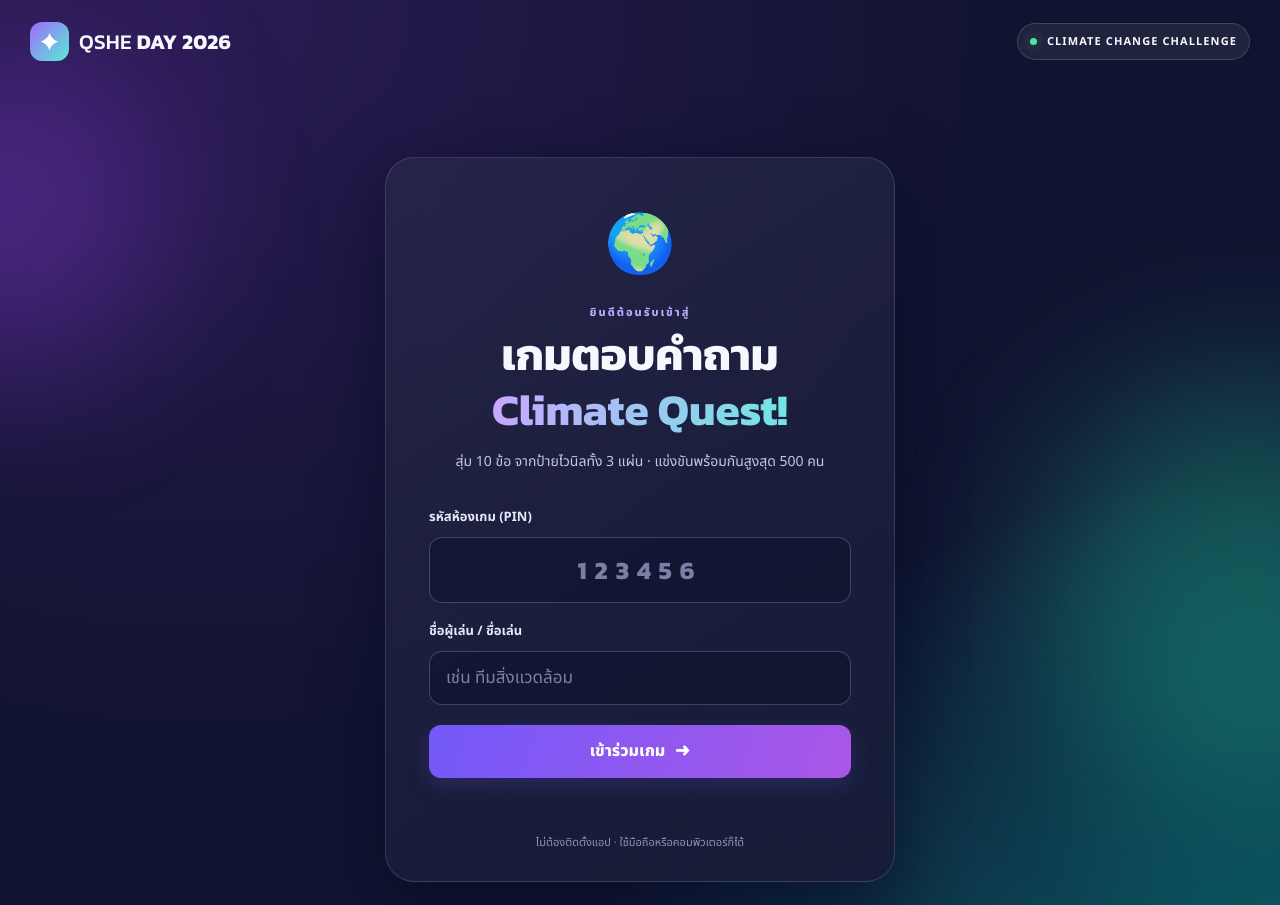
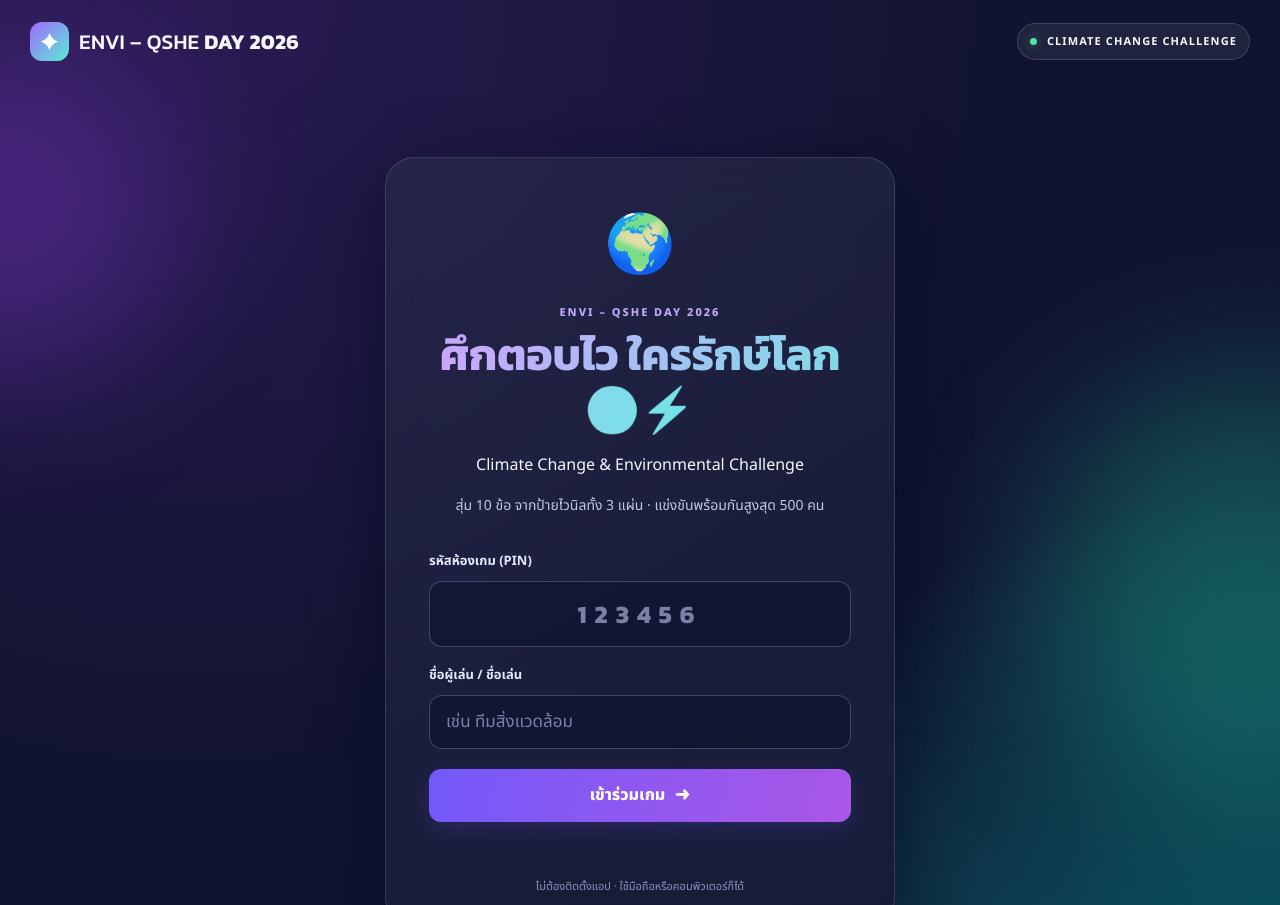
Before and after one commit to banyatip2908-web/qshe-day-live-quiz, a website with bundled scripts: page public/index.html in a window 1280 px wide. Shown: the top 905 px of the page. Built offline with nearby package versions, Linux system fonts and the light colour scheme.

Commit message:
Rename QSHE quiz web app to ศึกตอบไว ใครรักษ์โลก

```diff
--- a/public/index.html
+++ b/public/index.html
@@ -1,13 +1,14 @@
 <!doctype html>
-<html lang="th"><head><meta charset="UTF-8"><meta name="viewport" content="width=device-width,initial-scale=1,viewport-fit=cover"><meta name="theme-color" content="#111430"><meta name="description" content="เกมตอบคำถามสด QSHE DAY Climate Change Challenge">
-<title>QSHE Quiz | เข้าร่วมเกม</title><link rel="stylesheet" href="/style.css"><script src="/player.js" type="module"></script></head>
+<html lang="th"><head><meta charset="UTF-8"><meta name="viewport" content="width=device-width,initial-scale=1,viewport-fit=cover"><meta name="theme-color" content="#111430"><meta name="description" content="ENVI – QSHE DAY 2026 | ศึกตอบไว ใครรักษ์โลก 🌍⚡ | Climate Change &amp; Environmental Challenge">
+<title>ศึกตอบไว ใครรักษ์โลก 🌍⚡ | ENVI – QSHE DAY 2026</title><link rel="stylesheet" href="/style.css"><script src="/player.js" type="module"></script></head>
 <body class="player-bg">
   <div class="ambient ambient-one"></div><div class="ambient ambient-two"></div>
-  <header class="topbar"><a class="brand" href="/"><span class="brand-mark">✦</span><span>QSHE <strong>DAY 2026</strong></span></a><span class="header-pill"><i></i> CLIMATE CHANGE CHALLENGE</span></header>
+  <header class="topbar"><a class="brand" href="/"><span class="brand-mark">✦</span><span>ENVI – QSHE <strong>DAY 2026</strong></span></a><span class="header-pill"><i></i> CLIMATE CHANGE CHALLENGE</span></header>
   <main class="player-shell">
     <section id="joinView" class="join-card glass">
-      <div class="floating-icon">🌍</div><div class="eyebrow">ยินดีต้อนรับเข้าสู่</div>
-      <h1>เกมตอบคำถาม<br><span class="gradient-text">Climate Quest!</span></h1>
+      <div class="floating-icon">🌍</div><div class="eyebrow">ENVI – QSHE DAY 2026</div>
+      <h1 class="game-title"><span class="gradient-text">ศึกตอบไว ใครรักษ์โลก 🌍⚡</span></h1>
+      <p class="game-tagline">Climate Change &amp; Environmental Challenge</p>
       <p class="lead">สุ่ม 10 ข้อ จากป้ายไวนิลทั้ง 3 แผ่น · แข่งขันพร้อมกันสูงสุด 500 คน</p>
       <form id="joinForm" class="form-stack">
         <label for="pin">รหัสห้องเกม (PIN)</label><input inputmode="numeric" maxlength="6" id="pin" placeholder="123456" required autocomplete="off" pattern="[0-9]{6}" class="big-input numeric-input" />
@@ -28,7 +29,7 @@
         <div id="answeredMessage" class="answered hidden"><div class="check-round">✓</div><h3>ส่งคำตอบแล้ว!</h3><p>รอเฉลยจากพิธีกรได้เลย</p></div>
       </section>
       <section id="results" class="content-card glass hidden"><div class="centered-content"><div class="big-emoji">✨</div><div class="eyebrow" id="resultEyebrow">เฉลยคำตอบ</div><h2 id="resultHeadline">ตอบถูกหรือเปล่านะ?</h2><p id="correctText"></p><p id="explainText" class="quiz-explain"></p><div class="result-stat"><span>คะแนนสะสม</span><strong id="revealScore">0</strong></div><div class="rank-text" id="revealRank"></div><p class="small-muted">รอคำถามข้อต่อไปจากพิธีกร</p></div></section>
-      <section id="finished" class="content-card glass hidden"><div class="centered-content"><div class="big-emoji">🏆</div><div class="eyebrow">จบการแข่งขัน</div><h2>เก่งมากทุกคน!</h2><p>ผลการแข่งขัน QSHE Day Climate Change Challenge</p><div class="finish-score" id="finishScore">0 <small>คะแนน</small></div><div id="finishRank" class="rank-text"></div><div class="leaderboard" id="playerLeaderboard"></div></div></section>
+      <section id="finished" class="content-card glass hidden"><div class="centered-content"><div class="big-emoji">🏆</div><div class="eyebrow">จบการแข่งขัน</div><h2>เก่งมากทุกคน!</h2><p>ผลการแข่งขันศึกตอบไว ใครรักษ์โลก 🌍⚡</p><div class="finish-score" id="finishScore">0 <small>คะแนน</small></div><div id="finishRank" class="rank-text"></div><div class="leaderboard" id="playerLeaderboard"></div></div></section>
     </section>
   </main>
   <footer class="footer">ENVIRONMENT DEPARTMENT · QSHE DAY 2026</footer>
```
